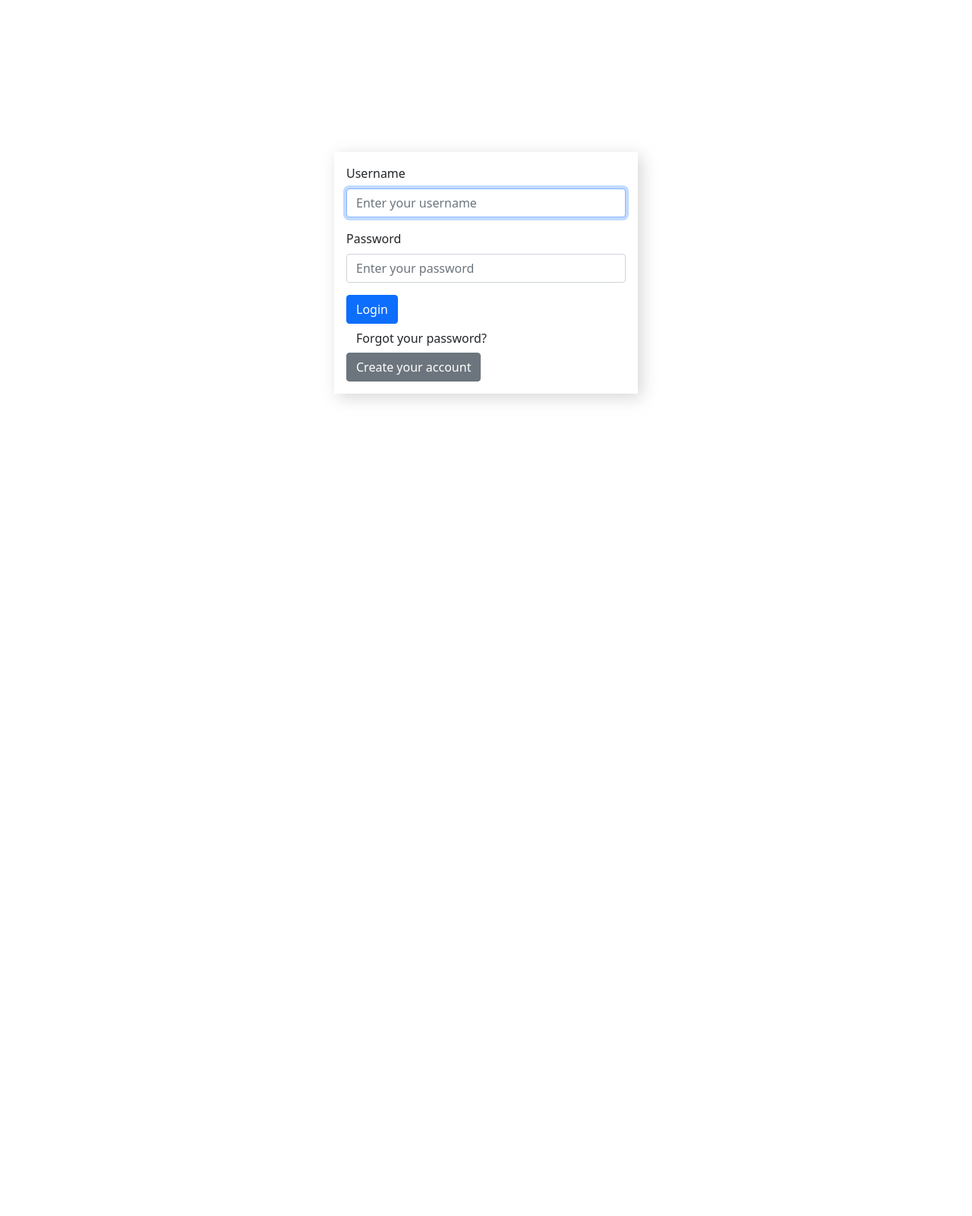
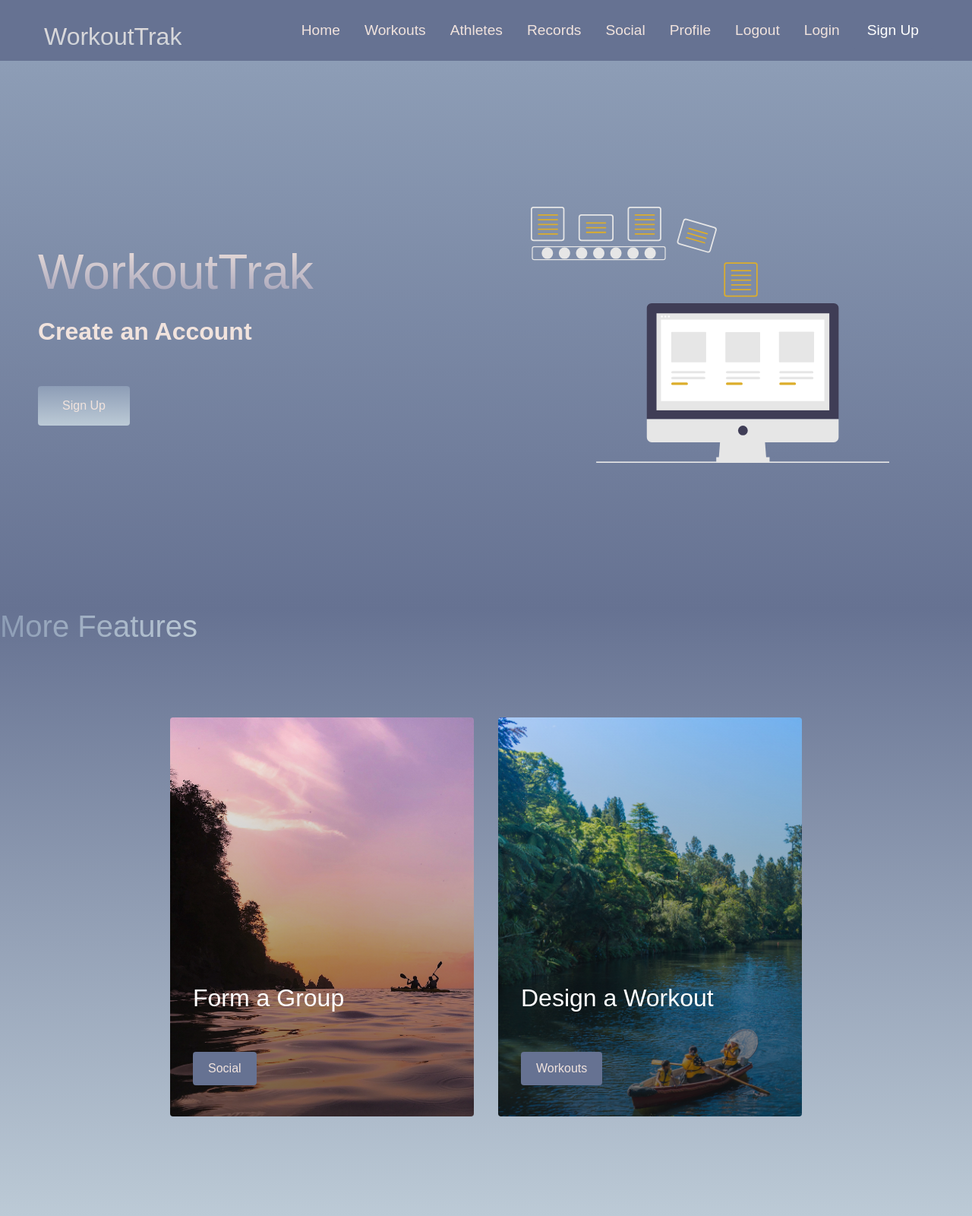
Before and after one commit to CS495-Capstone-Group10/WorkoutTrak_official, a Django app: page /pracX1 in a window 1280 px wide. Shown: the whole page at 76% size. Before the commit the page ends 529 px from the top, so only its background shows below. Run offline with Django 3.2, Linux system fonts and the light colour scheme; some libraries are stand-ins or nearby versions.

Commit message:
FINALLY Got the html format to work in jsx pracX1_page.js is displaying it Taking a break now

```diff
--- a/sales/app/static/js/pracX1_page.js
+++ b/sales/app/static/js/pracX1_page.js
@@ -1,4 +1,5 @@
 'use strict';
+
 const e = React.createElement;
 
 function App() {
@@ -51,14 +52,117 @@ function App() {
   );
 
 
+}
+
+// const domContainer = document.querySelector('#reactAppContainer');
+// ReactDOM.render(
+//   e(App),
+//   domContainer
+// );
 
 
 
+// import React from 'react';
+// import '.static/css/styleX1.css';
 
+function MyComponent1() {
+    return (
+          <div className="mb-3">
+            <label htmlFor="username" className="form-label">Username</label>
+            <button type="submit" className="btn btn-primary" onClick={tryLogin}>Login</button>
+            <input autoFocus type="text" className="form-control" id="username" placeholder="Enter your username"
+              onChange={(e)=>{setUsername(e.target.value)}} value={username}/>
+          </div>
+    );
 }
 
+
+
+function MyComponent() {
+  return (
+    <div>
+      <nav className="navbar">
+        <div className="navbar__container">
+          <a href="/" id="navbar__logo">
+            <i className="fas fa-gem"></i>WorkoutTrak
+          </a>
+          <div className="navbar__toggle" id="mobile-menu">
+            <span className="bar"></span>
+            <span className="bar"></span>
+            <span className="bar"></span>
+          </div>
+          <ul className="navbar__menu">
+            <li className="navbar__item">
+              <a href="/homeX" className="navbar__links">Home</a>
+            </li>
+            <li className="navbar__item">
+              <a href="/workoutsX" className="navbar__links">Workouts</a>
+            </li>
+            <li className="navbar__item">
+              <a href="/athletesX" className="navbar__links">Athletes</a>
+            </li>
+            <li className="navbar__item">
+              <a href="/recordsX" className="navbar__links">Records</a>
+            </li>
+            <li className="navbar__item">
+              <a href="/socialX" className="navbar__links">Social</a>
+            </li>
+            <li className="navbar__item">
+              <a href="/profileX" className="navbar__links">Profile</a>
+            </li>
+            <li className="navbar__item">
+              <a href="/loginX" className="navbar__links">Logout</a>
+            </li>
+            <li className="navbar__item">
+              <a href="/loginX" className="navbar__links">Login</a>
+            </li>
+            <li className="navbar__btn">
+              <a href="/createAccountX" className="button">Sign Up</a>
+            </li>
+          </ul>
+        </div>
+      </nav>
+
+
+
+        <div className="main">
+         <div className="main__container">
+           <div className="main__content">
+             <h1>WorkoutTrak</h1>
+             <p>Create an Account</p>
+             <button className="main__btn"><a href="/createAccountX">Sign Up</a></button>
+           </div>
+           <div className="main__img--container">
+             <img src="static/images/pic1.svg" alt="pic" id="main__img" />
+           </div>
+         </div>
+       </div>
+
+
+
+        <div className="services">
+         <h1>More Features</h1>
+         <div className="services__container">
+           <div className="services__card">
+             <h2>Form a Group</h2>
+             <button>Social</button>
+           </div>
+           <div className="services__card">
+             <h2>Design a Workout</h2>
+             <button>Workouts</button>
+           </div>
+         </div>
+       </div>
+
+       <script type="text/jsx" src="/static/js/app2.js"></script>
+    </div>
+  );
+}
+
+//export default MyComponent;
+//export default MyComponent1;
 const domContainer = document.querySelector('#reactAppContainer');
 ReactDOM.render(
-  e(App),
+  e(MyComponent),
   domContainer
 );
--- a/sales/app/templates/pracX1.html
+++ b/sales/app/templates/pracX1.html
@@ -1,9 +1,13 @@
+{% load static %}
+
 <!DOCTYPE html>
 <html lang="en">
 <head>
-  <link href="https://cdn.jsdelivr.net/npm/bootstrap@5.0.0-beta3/dist/css/bootstrap.min.css" rel="stylesheet" integrity="sha384-eOJMYsd53ii+scO/bJGFsiCZc+5NDVN2yr8+0RDqr0Ql0h+rP48ckxlpbzKgwra6" crossorigin="anonymous">
+  <link href="https://cdn.jsdelivr.net/npm/bootstrap@5.0.0-beta3/dist/css/bootstrap.min.css" rel="stylesheet"
+  integrity="sha384-eOJMYsd53ii+scO/bJGFsiCZc+5NDVN2yr8+0RDqr0Ql0h+rP48ckxlpbzKgwra6" crossorigin="anonymous">
+  <link rel="stylesheet" href="{% static 'css/styleX1.css' %}"/>
   <meta charset="UTF-8">
-  <title>Workout Management</title>
+  <title>Prac1X1</title>
 </head>
 <body>
   {% include "react_and_bootstrap.html" %}
```
